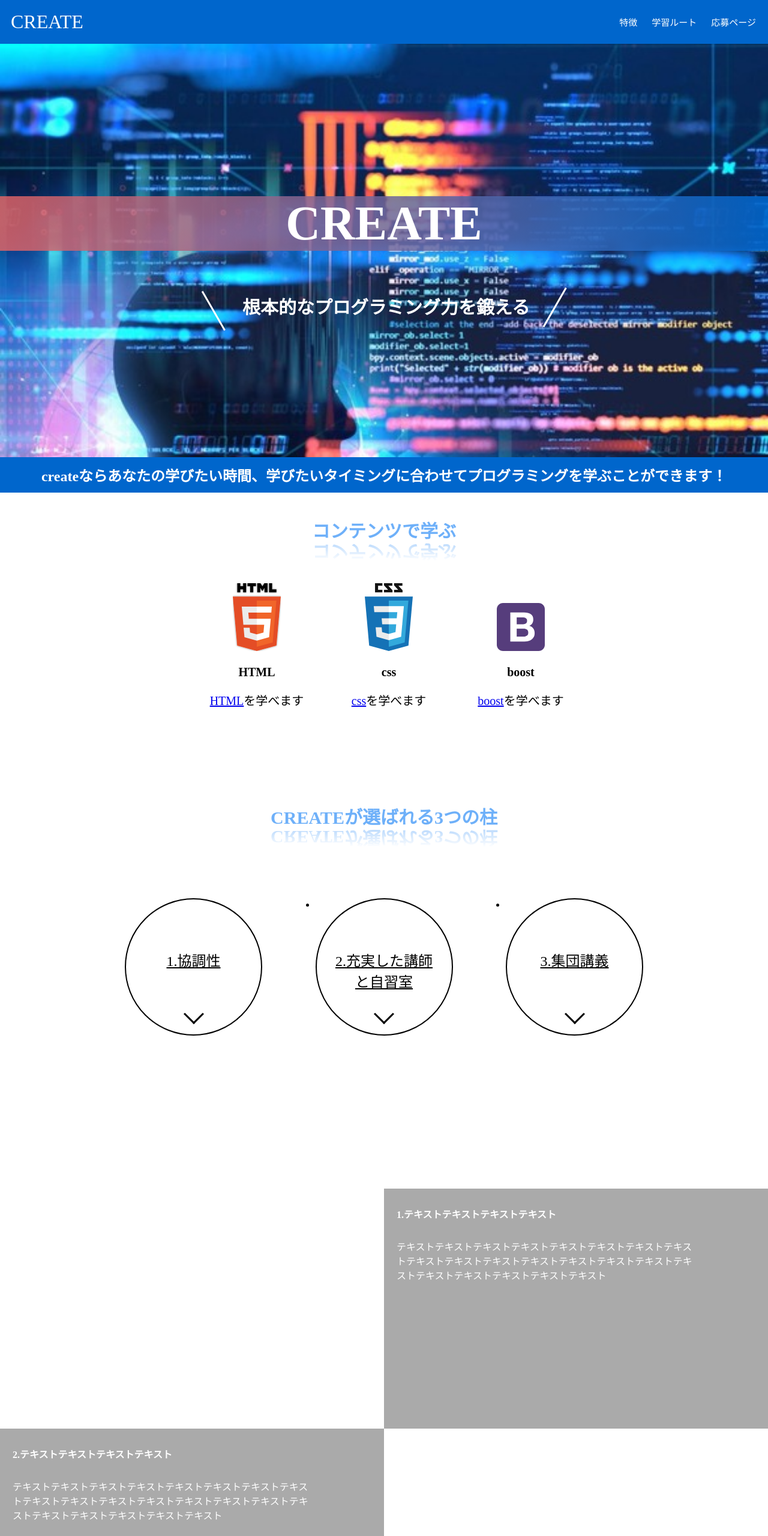
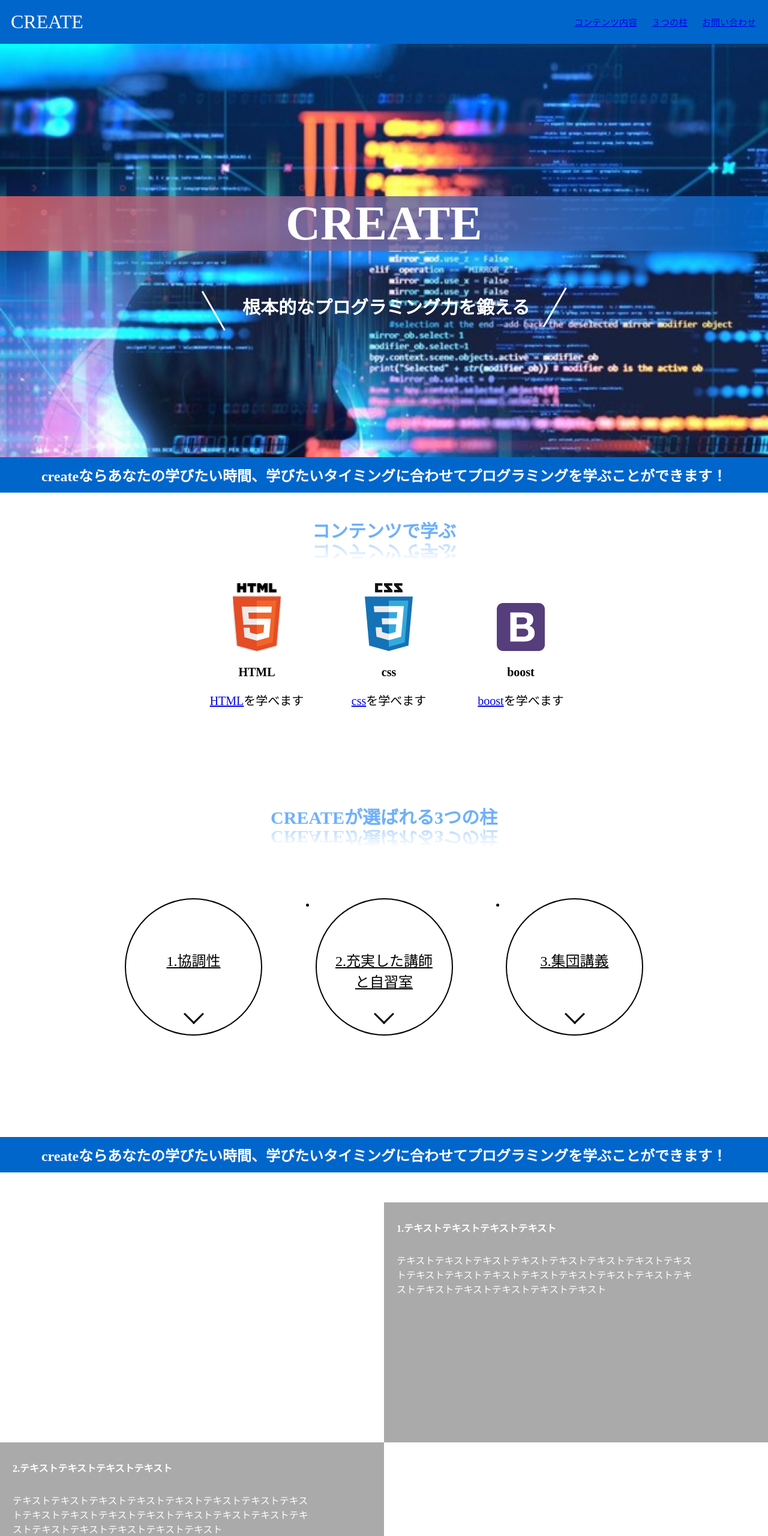
Before and after one commit to wada-kento/create-LP, a plain HTML site: page index.html in a window 1280 px wide. Shown: the top 2560 px of the page at 60% size. Drawn offline with Linux system fonts and the light colour scheme.

Commit message:
add html,css

```diff
--- a/index.html
+++ b/index.html
@@ -13,9 +13,15 @@
     <div class="header">
         <div class="header-title">CREATE</div>
         <ul class="header-nav">
-            <li class="header-nav-item">特徴</li>
-            <li class="header-nav-item">学習ルート</li>
-            <li class="header-nav-item">応募ページ</li>
+            <li class="header-nav-item">
+                <a href="#header01">コンテンツ内容</a>
+            </li>
+            <li class="header-nav-item">
+                <a href="#header02">３つの柱</a>
+            </li>
+            <li class="header-nav-item">
+                <a href="#header03">お問い合わせ</a>
+            </li>
         </ul>
     </div>
     <!-- ヘッダー終わり -->
@@ -34,7 +40,7 @@
 
     <!-- コンテンツ -->
     <div class="content">
-        <h2 class="content-title">コンテンツで学ぶ</h2>
+        <h2 class="content-title" id="header01">コンテンツで学ぶ</h2>
         <div class="content-item">
             <img src="img/html5.svg" class="content-item-icon">
             <h3 class="content-item-title">HTML</h3>
@@ -56,7 +62,7 @@
     </div>
     <!-- コンテンツ終わり -->
     <div>
-        <h2 class="content-title">CREATEが選ばれる3つの柱</h2>
+        <h2 class="content-title" id="header02">CREATEが選ばれる3つの柱</h2>
         <nav>
             <ul id="main_nav">
                 <li><a href="#div01">1.協調性</a></li>
@@ -64,6 +70,9 @@
                 <li><a href="#div02">2.充実した講師<br>と自習室</a></li>
             </ul>
         </nav>
+        <div class="express">
+            <h2 class="express-text" id="text-line">createならあなたの学びたい時間、学びたいタイミングに合わせてプログラミングを学ぶことができます！</h2>
+        </div>
         <div class="contents" id="div01">
             <div class="left" id="photo01">
             </div>
@@ -89,18 +98,21 @@
             </div>
         </div>
     </div>
+    <div class="express">
+        <h2 class="express-text" id="text-line">createならあなたの学びたい時間、学びたいタイミングに合わせてプログラミングを学ぶことができます！</h2>
+    </div>
     <!-- フォーム -->
-    <div class="contact ">
-        <h2 class="contact-text ">お問い合わせ</h2>
-        <form action=" " class="contact-form ">
-            <p class="contact-form-title ">お名前</p>
-            <input class="contact-form-input " placeholder="必須入力項目です ">
+    <div class="contact">
+        <h2 class="contact-text" id="header03">お問い合わせ</h2>
+        <form action=" " class="contact-form">
+            <p class="contact-form-title">お名前</p>
+            <input class="contact-form-input" placeholder="必須入力項目です">
 
-            <p class="contact-form-title ">メールアドレス</p>
-            <input class="contact-form-input " placeholder="必須入力項目です ">
+            <p class="contact-form-title">メールアドレス</p>
+            <input class="contact-form-input" placeholder="必須入力項目です">
 
-            <p class="contact-form-title ">興味のある言語</p>
-            <select class="contact-form-select ">
+            <p class="contact-form-title">興味のある言語</p>
+            <select class="contact-form-select">
                 <option>HTML</option>
                 <option>css</option>
                 <option>boost</option>
--- a/style.css
+++ b/style.css
@@ -20,6 +20,7 @@ body {
 .header-nav {
     list-style: none;
     float: right;
+    color: #FFFFFF;
 }
 
 .header-nav-item {
@@ -89,6 +90,10 @@ body {
     margin-bottom: 0px;
 }
 
+#text-line {
+    margin-bottom: 50px;
+}
+
 
 /* コンテンツ */
 
@@ -127,7 +132,7 @@ body {
 #main_nav {
     width: 67.5%;
     min-width: 687px;
-    height: 396px;
+    height: 310px;
     overflow: hidden;
     margin: 0 auto;
     padding: 88px 0;
```
